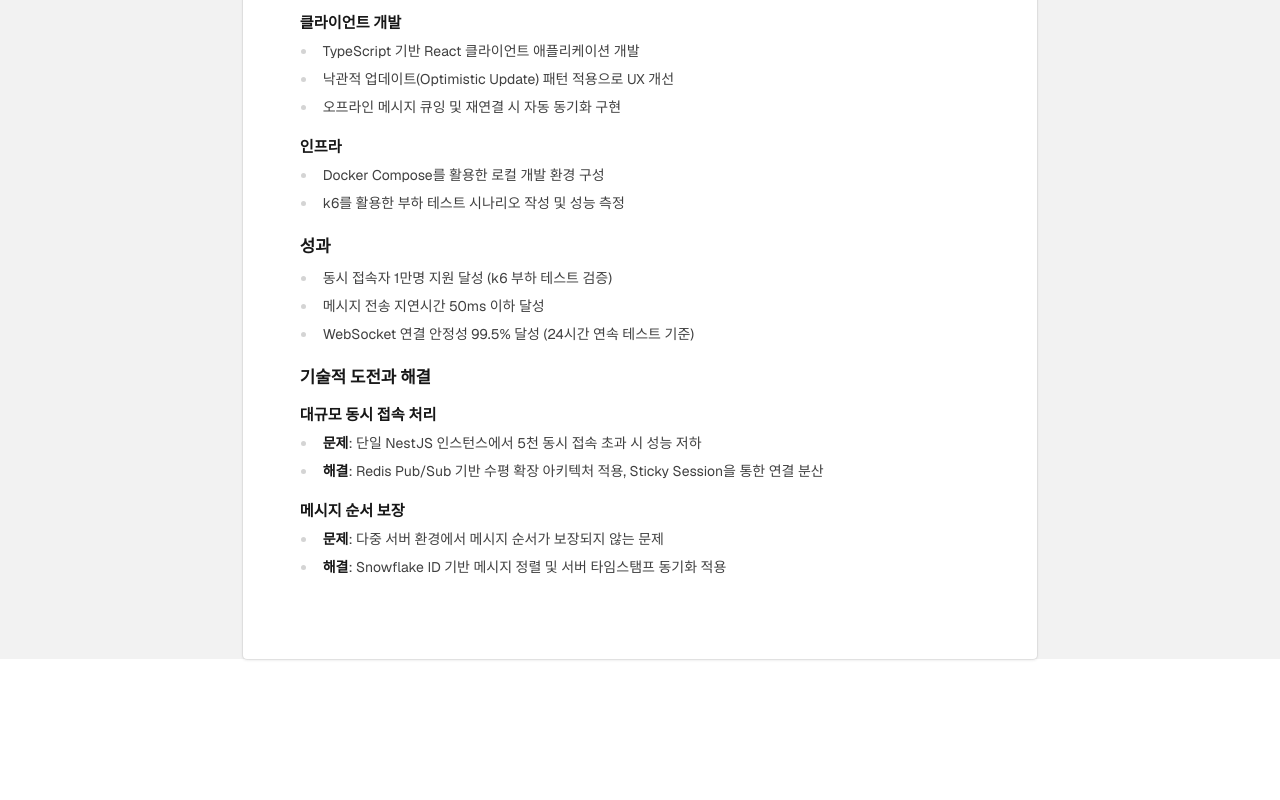
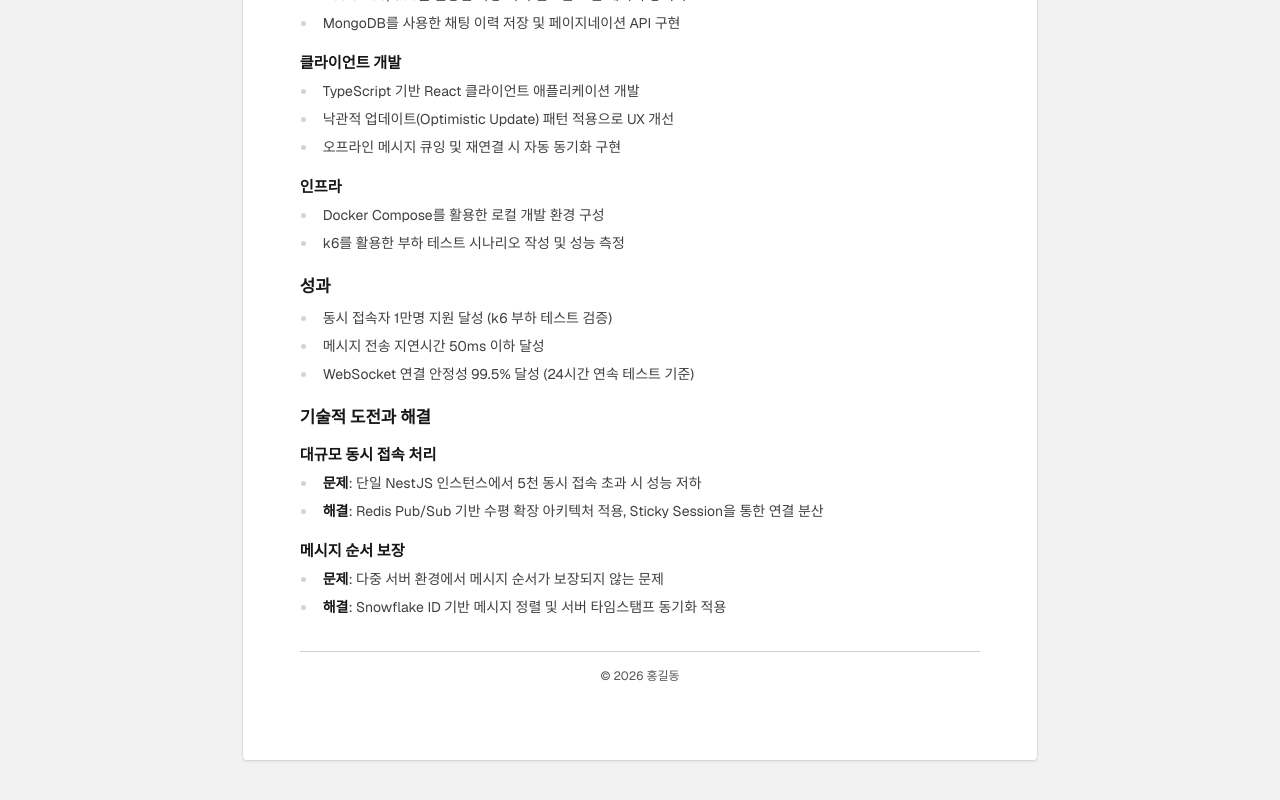
Before and after one commit to copolio/copolio-portfolio, a Next.js app: page /career/print in a window 1280 px wide. Shown: the part 1518-2318 px from the top of the page. Before the commit the page ends 2209 px from the top, so only its background shows below. Built offline with nearby package versions, Linux system fonts and the light colour scheme; a web font is replaced by a local one.

Commit message:
fix: improve print page layout with proper spacing and dark mode support
Override all light-theme CSS variables in print-page to prevent dark mode
style bleeding. Change toolbar from fixed overlay to sticky header, reduce
top margin, and add footer to both resume and career print pages.

```diff
--- a/src/app/career/print/page-client.tsx
+++ b/src/app/career/print/page-client.tsx
@@ -40,7 +40,7 @@ export function CareerPrintClient({
   return (
     <div className="print-page-bg">
       {/* Toolbar - hidden in print */}
-      <div className="fixed top-4 right-4 flex items-center gap-2 print:hidden z-10">
+      <div className="sticky top-0 z-10 flex items-center justify-end gap-2 px-4 py-3 print:hidden">
         <LangToggle />
         <Button
           variant="default"
@@ -138,6 +138,11 @@ export function CareerPrintClient({
             )}
           </section>
         ))}
+
+        {/* Footer */}
+        <footer className="mt-8 pt-4 border-t text-center text-xs text-muted-foreground">
+          &copy; {new Date().getFullYear()} {profile.name}
+        </footer>
       </div>
     </div>
   );
--- a/src/app/globals.css
+++ b/src/app/globals.css
@@ -133,7 +133,7 @@
 /* Print page layout — screen preview */
 .print-page {
   max-width: 210mm;
-  margin: 2rem auto;
+  margin: 0 auto;
   padding: 20mm 15mm;
   background: white;
   color: oklch(0.145 0 0);
@@ -146,22 +146,34 @@
 .print-page-bg {
   background: oklch(0.96 0 0);
   min-height: 100vh;
+  padding: 1rem 1rem 3rem;
 }
 
 :is(.dark) .print-page-bg {
   background: oklch(0.2 0 0);
 }
 
-/* Force light text colors inside print-page regardless of dark mode */
+/* Force all light-theme variables inside print-page regardless of dark mode */
 .print-page {
+  --background: oklch(1 0 0);
   --foreground: oklch(0.145 0 0);
+  --card: oklch(1 0 0);
+  --card-foreground: oklch(0.145 0 0);
+  --popover: oklch(1 0 0);
+  --popover-foreground: oklch(0.145 0 0);
+  --primary: oklch(0.205 0 0);
+  --primary-foreground: oklch(0.985 0 0);
+  --secondary: oklch(0.97 0 0);
+  --secondary-foreground: oklch(0.205 0 0);
+  --muted: oklch(0.97 0 0);
   --muted-foreground: oklch(0.45 0 0);
+  --accent: oklch(0.97 0 0);
+  --accent-foreground: oklch(0.205 0 0);
+  --destructive: oklch(0.577 0.245 27.325);
   --border: oklch(0.85 0 0);
+  --input: oklch(0.922 0 0);
+  --ring: oklch(0.708 0 0);
   color: var(--foreground);
-}
-
-.print-page .text-muted-foreground {
-  color: var(--muted-foreground);
 }
 
 .print-prose h2 {
@@ -206,8 +218,22 @@
   .dark {
     --background: oklch(1 0 0);
     --foreground: oklch(0.145 0 0);
+    --card: oklch(1 0 0);
+    --card-foreground: oklch(0.145 0 0);
+    --popover: oklch(1 0 0);
+    --popover-foreground: oklch(0.145 0 0);
+    --primary: oklch(0.205 0 0);
+    --primary-foreground: oklch(0.985 0 0);
+    --secondary: oklch(0.97 0 0);
+    --secondary-foreground: oklch(0.205 0 0);
+    --muted: oklch(0.97 0 0);
     --muted-foreground: oklch(0.45 0 0);
+    --accent: oklch(0.97 0 0);
+    --accent-foreground: oklch(0.205 0 0);
+    --destructive: oklch(0.577 0.245 27.325);
     --border: oklch(0.85 0 0);
+    --input: oklch(0.922 0 0);
+    --ring: oklch(0.708 0 0);
   }
 
   .print-page-bg {
--- a/src/app/resume/print/page-client.tsx
+++ b/src/app/resume/print/page-client.tsx
@@ -65,7 +65,7 @@ export function ResumePrintClient({
   return (
     <div className="print-page-bg">
       {/* Toolbar - hidden in print */}
-      <div className="fixed top-4 right-4 flex items-center gap-2 print:hidden z-10">
+      <div className="sticky top-0 z-10 flex items-center justify-end gap-2 px-4 py-3 print:hidden">
         <LangToggle />
         <Button
           variant="default"
@@ -259,6 +259,11 @@ export function ResumePrintClient({
             </div>
           </section>
         )}
+
+        {/* Footer */}
+        <footer className="mt-8 pt-4 border-t text-center text-xs text-muted-foreground">
+          &copy; {new Date().getFullYear()} {profile.name}
+        </footer>
       </div>
     </div>
   );
```
